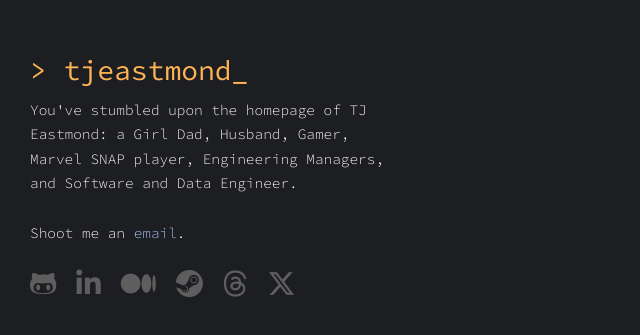
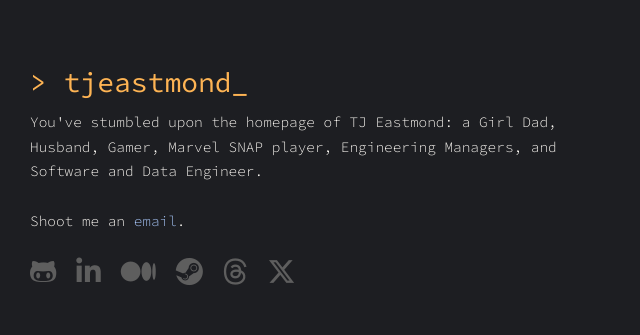
Before and after one commit to tjeastmond/tjeastmond.com, a Next.js app: page / in a window 1280 px wide. Shown: the part 223-558 px from the top of the page, without its empty margins (0-640 px from the left). Built offline with nearby package versions, Linux system fonts and the light colour scheme.

Commit message:
Adjusting the width

```diff
--- a/src/css/hack.css
+++ b/src/css/hack.css
@@ -98,7 +98,7 @@ a.title {
 @media (min-width: 1024px) {
   /* Adjust for larger screens */
   .main-content {
-    width: 33%;
+    max-width: 800px;
   }
 
   .container {
```
